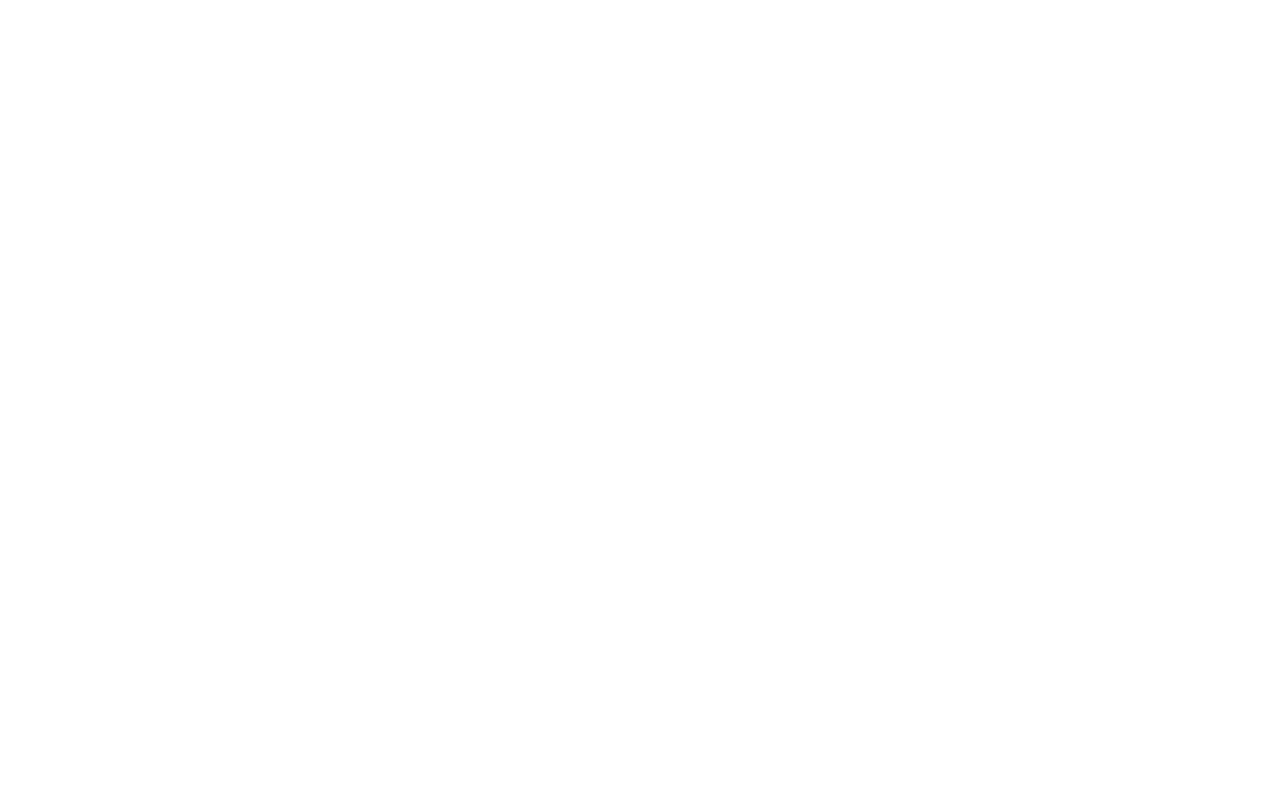
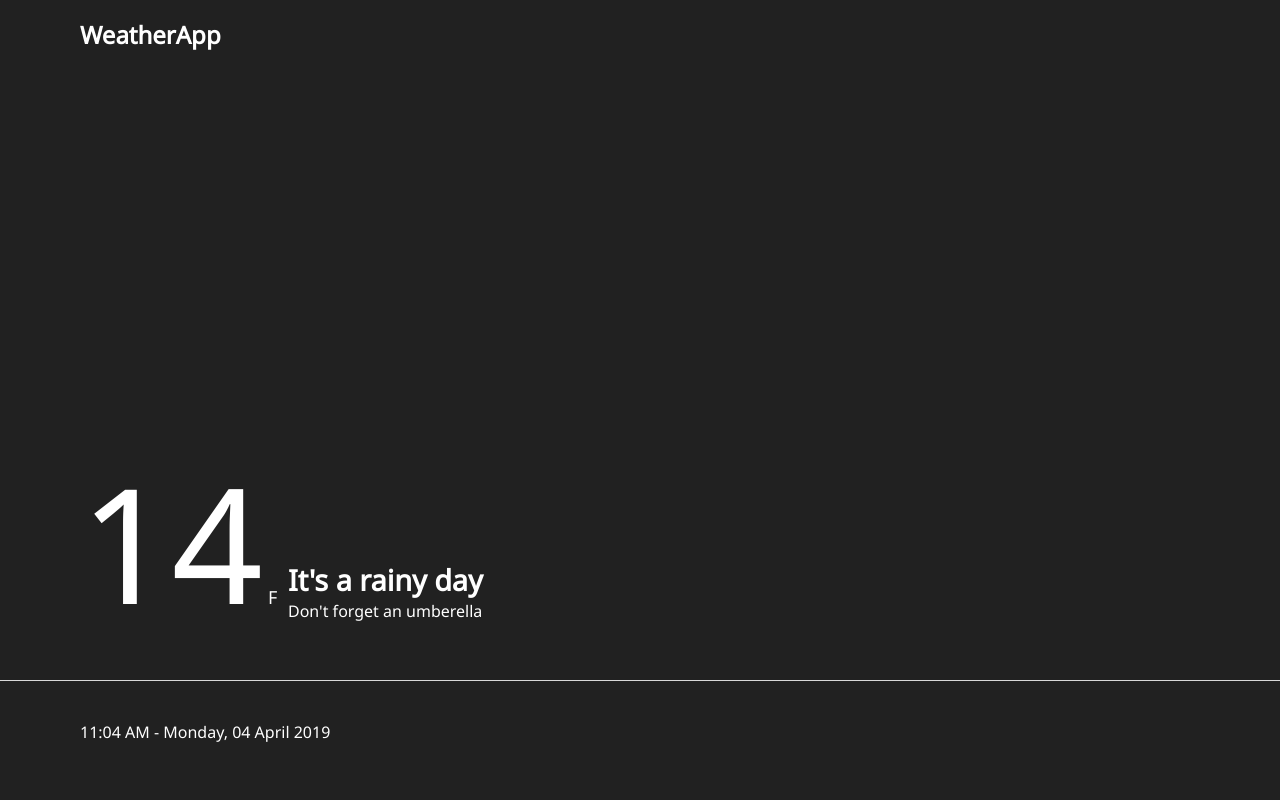
Before and after one commit to JamesOkunlade/weather-app, a website: page index.html in a window 1280 px wide. Drawn offline with Linux system fonts and the light colour scheme; a web font is replaced by a local one.

Commit message:
weather app html css completed

```diff
--- a/assets/style.css
+++ b/assets/style.css
@@ -17,9 +17,96 @@ time, mark, audio, video {
 	font-size: 100%;
 	font: inherit;
 	vertical-align: baseline;
+  color: #fff;
+}
+
+h1, h2, h3, h4, h5 {
+  font-family: 'Noto Sans', sans-serif;
+}
+p {
+  font-family: 'Noto Sans', sans-serif;
+}
+
+h1 {
+  font-size: 10em;
+  font-weight: 500;
+  line-height: 1.25em;
+  padding-top: 2px;
+  padding-bottom: 2px;
+}
+h3 {
+  font-size: 1.8em;
+  font-weight: 800;
+  line-height: 1.25em;
+  padding-top: 2px;
+  padding-bottom: 2px;
+}
+h4 {
+  font-size: 1.5em;
+  font-weight: 800;
+  line-height: 1.25em;
+  padding-top: 2px;
+  padding-bottom: 2px;
+}
+
+ul {
+  padding: 0;
+  margin: 0;
+}
+
+ul li {
+  list-style-type: none;
+}
+
+span {
+  font-size: 18px;
+  margin: 5px;
+
+}
+
+.content {
+  background: #212121;
+  height: 100vh;
+}
+
+.header {
+  height: 10%;
+  padding: 0 80px;
+
+}
+
+.container {
+  height: 75%;
+  border-bottom: 0.5px solid #d9d9d9;
+  display: flex;
+}
+
+.temp {
+  width: 10%;
+  padding: 0 80px;
+  height: 40%;
+  position: relative;
+  top: 60%;
+  cursor: pointer;
+}
+
+.details {
+  width: 50%;
+  height: 20%;
+  position: relative;
+  top: 80%;
 }
 
 
-.content {
-  background: red;
+
+.footer {
+  height: 15%;
+  padding: 0 80px;
 }
+
+.logo {
+  padding: 20px 0;
+}
+.datetime {
+  padding: 40px 0;
+}
--- a/index.html
+++ b/index.html
@@ -5,7 +5,8 @@
    <title>Weather app</title>
 
    <!---Google Fonts-->
- <link href="https://fonts.googleapis.com/css?family=Raleway%7CRoboto:900" rel="stylesheet">
+   <link href="https://fonts.googleapis.com/css?family=Lekton|Noto+Sans&display=swap" rel="stylesheet">
+
  <!---Font awesome link -->
  <link rel="stylesheet" href="https://use.fontawesome.com/releases/v5.6.3/css/all.css" integrity="sha384-UHRtZLI+pbxtHCWp1t77Bi1L4ZtiqrqD80Kn4Z8NTSRyMA2Fd33n5dQ8lWUE00s/" crossorigin="anonymous">
 
@@ -14,14 +15,23 @@
  <body>
    <div class="content">
      <div class="header">
-
+       <h4 class="logo">WeatherApp</h4>
      </div>
 
      <div class="container">
+       <div class="temp">
+         <h1>14<span>F</span></h1>
+       </div>
+
+       <div class="details">
+         <h3>It's a rainy day</h3>
+         <p>Don't forget an umberella</p>
+       </div>
 
      </div>
 
      <div class="footer">
+       <h5 class="datetime">11:04 AM - Monday, 04 April 2019</h5>
 
      </div>
 
```
